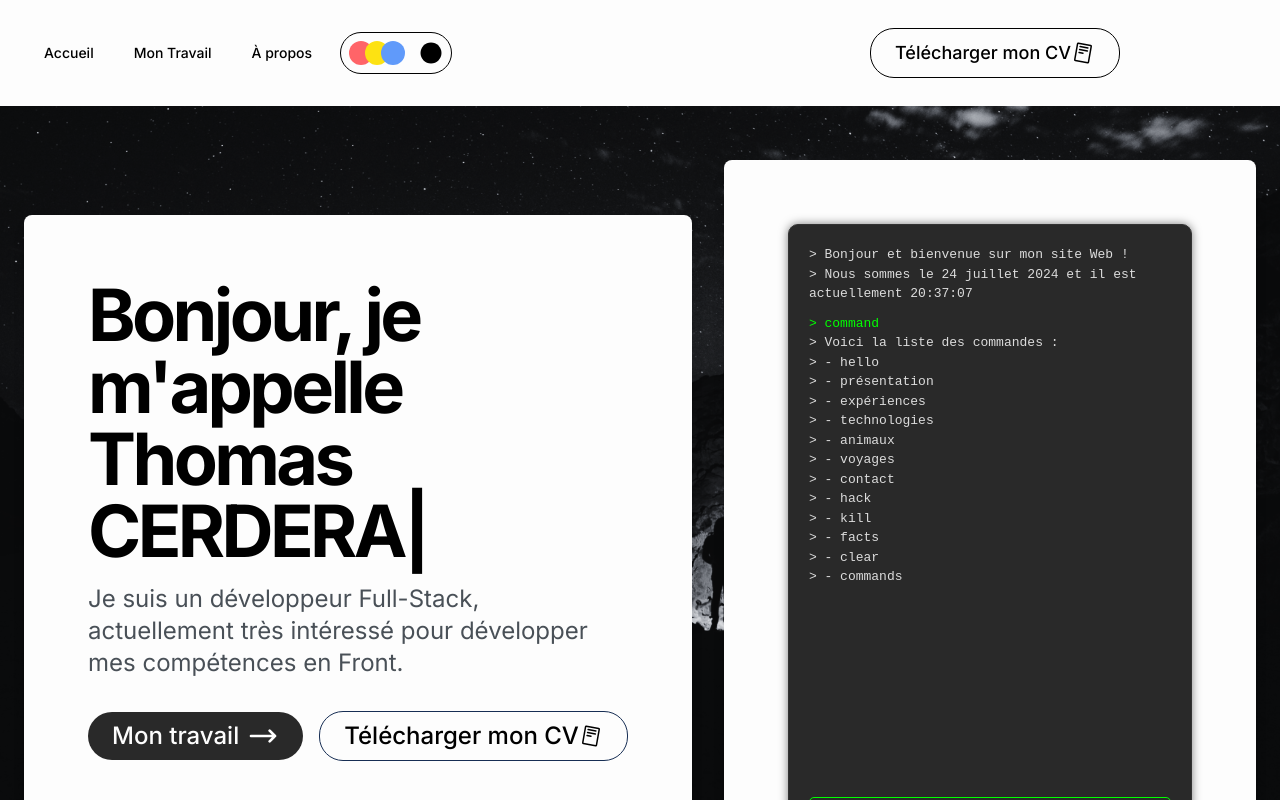
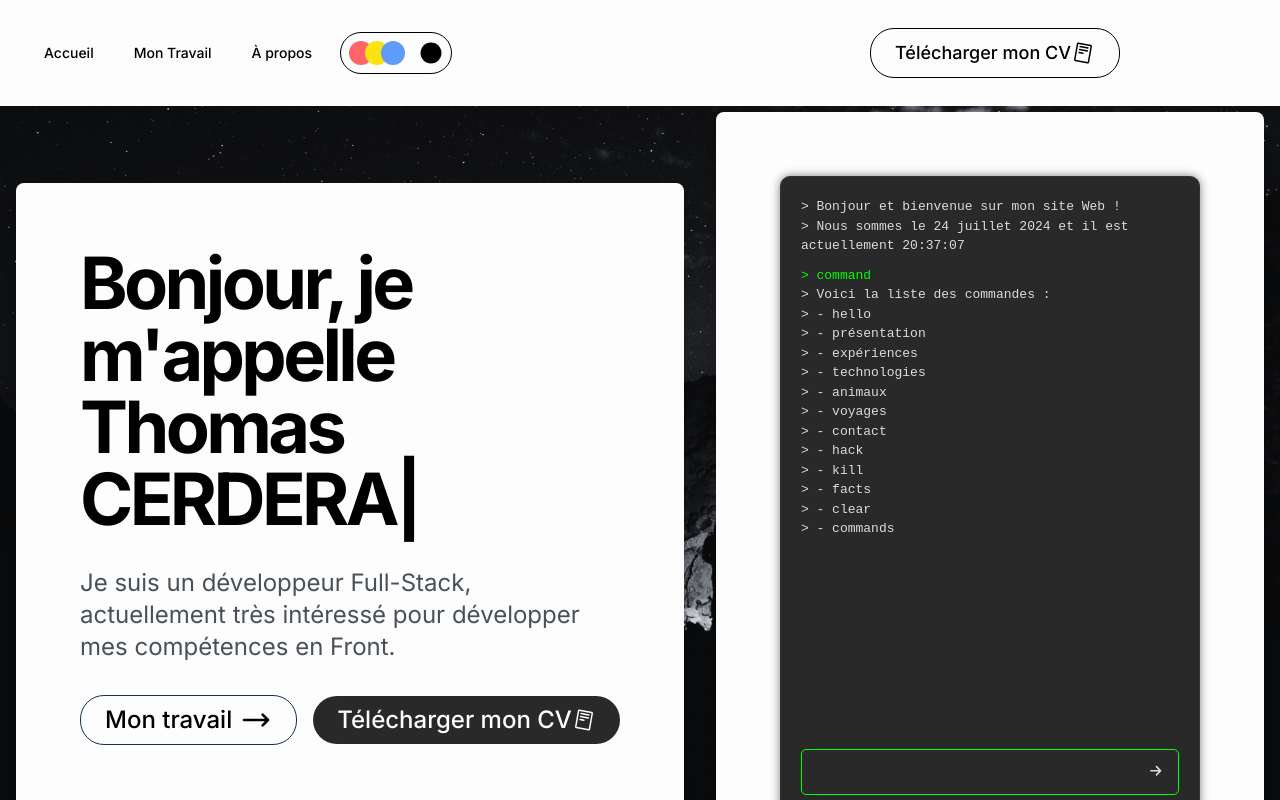
Before and after one commit to ThomasC317/websiteV2, a Next.js app: page / in a window 1280 px wide. Shown: the top 800 px of the page. Built offline with nearby package versions, Linux system fonts and the light colour scheme.

Commit message:
clean + css corrections

```diff
--- a/app/about/page.tsx
+++ b/app/about/page.tsx
@@ -10,33 +10,30 @@ import { useTheme } from "@/components/context/themeContext";
 const About = () => {
   const { color } = useTheme();
   return (
-<div className="min-h-screen flex flex-col bg-white">
+<div className="min-h-screen flex flex-col">
   <Navbar isOnMainPage={false} />
-  <div className="flex-grow relative">
+  <div className={`flex-grow relative bg-${color}-50`}>
     <ParticleBackground />
-    <main className={`w-full bg-${color}-50 mx-auto rounded-lg px-4 sm:px-8 lg:px-24 py-12 mt-16 relative z-10`}>
-      <div className="mb-4 flex flex-col">
+    <main className={`w-full mx-auto px-4 sm:px-8 lg:px-24 py-12 mt-16 relative z-10`}>
+      <div className="lg:px-8">
+        <header className="mb-4 flex flex-col">
           <h1 className={`text-2xl sm:text-3xl lg:text-4xl font-bold mb-4 text-${color}-950 flex flex-wrap`}>
             Thomas CERDERA <Trema /> Ingénieur développeur Web
           </h1>
           <p className="text-lg sm:text-xl lg:text-2xl">
             Ingénieur développeur Full-stack situé sur Toulouse, France.
-          <br />
-          <br /> Je suis un développeur full stack passionné travaillant
-          actuellement chez Infotel. Mon rôle me permet de me concentrer
-          pleinement sur la création de solutions web performantes qui
-          répondront à vos besoins.
-          <br />
-          <br />
-          J'ai une bonne maîtrise de l'anglais (920 au TOEIC), je suis
-          créatif, curieux, et minutieux.
+            <br /><br />
+            Je suis un développeur full stack passionné travaillant actuellement chez Infotel. Mon rôle me permet de me concentrer pleinement sur la création de solutions web performantes qui répondront à vos besoins.
+            <br /><br />
+            J'ai une bonne maîtrise de l'anglais (920 au TOEIC), je suis créatif, curieux, et minutieux.
           </p>
-      </div>
-      <div className="border-t border-color-lightgray py-4">
+        </header>
+        <section className="border-t border-color-lightgray py-4">
           <h2 className={`text-lg sm:text-xl lg:text-2xl text-${color}-950 mb-2 font-bold`}>
             Vous avez une question, ou une demande ? N'hésitez pas :
           </h2>
           <Contact />
+        </section>
       </div>
     </main>
     <Footer />
--- a/app/globals.css
+++ b/app/globals.css
@@ -92,8 +92,6 @@ body {
 }
 
 .contact-form {
-
-  padding: 20px;
   max-width: 500px;
   width: 100%;
 }
@@ -329,3 +327,7 @@ h3 {
   max-height: 1000px;
   opacity: 1;
 }
+
+.button-hover {
+  transition: background-color 0.3s ease, border-color 0.3s ease;
+}
--- a/app/page.tsx
+++ b/app/page.tsx
@@ -4,22 +4,23 @@ import { Button } from "@/components/ui/button";
 import Typical from "react-typical";
 import Navbar from "@/components/component/navbar";
 import CommandPrompt from "@/components/component/commandPrompt";
-import React, { useState, useEffect } from "react";
+import React from "react";
 import { useTheme } from "@/components/context/themeContext";
-
+import Footer from "@/components/component/footer/footer";
 const Home = () => {
-  const { color, setColor } = useTheme();
-  console.log(color)
+  const { color } = useTheme();
+  console.log(color);
   const handleButtonClick = () => {
     window.location.href = "./work";
   };
   return (
-    <div className="min-h-screen">
+    <div className="min-h-screen flex flex-col">
       <Navbar isOnMainPage={true} />
-      <main className="flex xl:flex-row flex-col items-center md:justify-center justify-between py-12 xl:mt-16 px-2">
-      <div className={`w-full max-w-4xl bg-${color}-50 p-8 md:p-12 lg:p-16 rounded-lg shadow-lg mt-24 mx-4 xl:mt-0`}>
-        <div className="flex flex-col gap-8">
-          <div className="space-y-4 text-center sm:text-left">
+      <main className="flex flex-col xl:flex-row gap-8 items-center justify-center flex-grow py-12 xl:mt-16 px-4">
+        <section
+          className={`w-full max-w-4xl bg-${color}-50 p-8 md:p-12 lg:p-16 rounded-lg shadow-lg mt-24 xl:mt-0`}
+        >
+          <div className="flex flex-col gap-8 text-center sm:text-left">
             <h1 className="text-4xl font-bold tracking-tighter sm:text-5xl md:text-6xl lg:text-7xl">
               Bonjour, je m'appelle Thomas{" "}
               <Typical
@@ -36,7 +37,7 @@ const Home = () => {
                   500,
                   "CERDER",
                   500,
-                  "CERDERA"
+                  "CERDERA",
                 ]}
                 loop={1}
                 wrapper="span"
@@ -46,11 +47,10 @@ const Home = () => {
               Je suis un développeur Full-Stack, actuellement très intéressé
               pour développer mes compétences en Front.
             </p>
-          </div>
             <div className="flex flex-col sm:flex-row gap-4 sm:items-center">
               <Button
                 variant="outline"
-              className={`w-full sm:w-auto bg-${color}-950 text-${color}-50 rounded-3xl flex items-center justify-center px-6 py-6 text-2xl border-0 hover:bg-${color}-950 hover:text-${color}-50`}
+                className={`w-full sm:w-auto text-white rounded-3xl flex items-center justify-center p-6 text-lg sm:text-2xl border border-azure-radiance-950 hover:bg-${color}-200 hover:text-${color}-950 button-hover`}
                 onClick={handleButtonClick}
               >
                 Mon travail
@@ -59,7 +59,7 @@ const Home = () => {
                   className="h-8 w-8 ml-2"
                   fill="none"
                   viewBox="0 0 24 24"
-                stroke="white"
+                  stroke="currentColor"
                 >
                   <path
                     strokeLinecap="round"
@@ -71,7 +71,7 @@ const Home = () => {
               </Button>
               <Button
                 variant="outline"
-              className={`w-full sm:w-auto text-white rounded-3xl flex items-center justify-center px-6 py-6 text-lg sm:text-2xl border border-azure-radiance-950 hover:bg-${color}-200`}
+                className={`w-full sm:w-auto bg-${color}-950 text-${color}-50 rounded-3xl flex items-center justify-center p-6 text-lg sm:text-2xl border-0 hover:bg-${color}-950 hover:text-${color}-50 `}
               >
                 Télécharger mon CV
                 <svg
@@ -86,13 +86,14 @@ const Home = () => {
               </Button>
             </div>
           </div>
-      </div>
-      <div className={`w-full max-w-2xl bg-${color}-50 p-8 md:p-12 lg:p-16 rounded-lg shadow-lg mt-12 mx-4`}>
-        <div className="space-y-8">
+        </section>
+        <section
+          className={`w-full max-w-2xl bg-${color}-50 p-8 md:p-12 lg:p-16 rounded-lg shadow-lg mt-12 xl:mt-0`}
+        >
           <CommandPrompt />
-        </div>
-      </div>
+        </section>
       </main>
+      <Footer />
     </div>
   );
 };
--- a/components/component/contact.tsx
+++ b/components/component/contact.tsx
@@ -66,7 +66,7 @@ const Contact = () => {
   };
 
   return (
-    <div className="form-container" id='form'>
+<div className="form-container" id="form">
   <form className="contact-form grid gap-4" onSubmit={handleSubmit}>
     <div className="grid gap-2">
       <label htmlFor="name">Votre Nom</label>
@@ -115,14 +115,15 @@ const Contact = () => {
       />
     </div>
     <AnimatedButton
-          buttonTextColor='white'
+      buttonTextColor="white"
       className={`w-full bg-${color}-950`}
-          initialText={"Envoi du message"}
-          changeText={"Message envoyé !"}
+      initialText="Envoi du message"
+      changeText="Message envoyé !"
       buttonType="submit"
       clickStatus={isSent}
     />
   </form>
+
   <Modal
     isOpen={modalIsOpen}
     onRequestClose={closeModal}
@@ -132,8 +133,6 @@ const Contact = () => {
       content: {
         top: '50%',
         left: '50%',
-            right: 'auto',
-            bottom: 'auto',
         transform: 'translate(-50%, -50%)',
         padding: '20px',
         borderRadius: '10px',
@@ -146,25 +145,17 @@ const Contact = () => {
       overlay: {
         backgroundColor: 'rgba(0, 0, 0, 0.5)',
         zIndex: 1040
-          },
+      }
     }}
   >
-        <div style={{ marginBottom: '10px', fontSize: '2em' }}>
+    <div className="mb-2 text-3xl">
       {emailSent ? '✅' : '❌'}
     </div>
-        <h2 style={{ margin: '0', marginBottom: '10px' }}>{emailSent ? 'Succès !' : 'Erreur !'}</h2>
+    <h2 className="text-xl mb-2">{emailSent ? 'Succès !' : 'Erreur !'}</h2>
     <p>{modalContent}</p>
     <button
       onClick={closeModal}
-          style={{
-            marginTop: '20px',
-            backgroundColor: '#007BFF',
-            color: 'white',
-            border: 'none',
-            borderRadius: '5px',
-            padding: '10px 20px',
-            cursor: 'pointer'
-          }}
+      className="mt-4 bg-blue-500 text-white border-none rounded px-4 py-2 cursor-pointer"
     >
       Fermer
     </button>
--- a/components/component/footer/footer.css
+++ b/components/component/footer/footer.css
@@ -3,9 +3,6 @@
   padding: 20px 0;
   text-align: center;
   width: 100%;
-  position: absolute;
-  bottom: 0;
-  left: 0;
 }
 
 .footer-content {
@@ -30,5 +27,5 @@
 
 .footer-right {
   display: flex;
-  gap: 10px;
+  gap: 10px; /* Reintroduced gap */
 }
--- a/components/component/particleBackground.tsx
+++ b/components/component/particleBackground.tsx
@@ -95,7 +95,7 @@ const ParticleBackground = () => {
         left: 0,
         width: '100%',
         height: '100%',
-        zIndex: -1,
+        zIndex: 1,
       }}
     />
   );
```
Also changed, not shown: app/work/page.tsx (+5 -11 lines), components/component/navbar.tsx (+30 -9 lines). Lines whose indentation alone changed are shown as unchanged.
